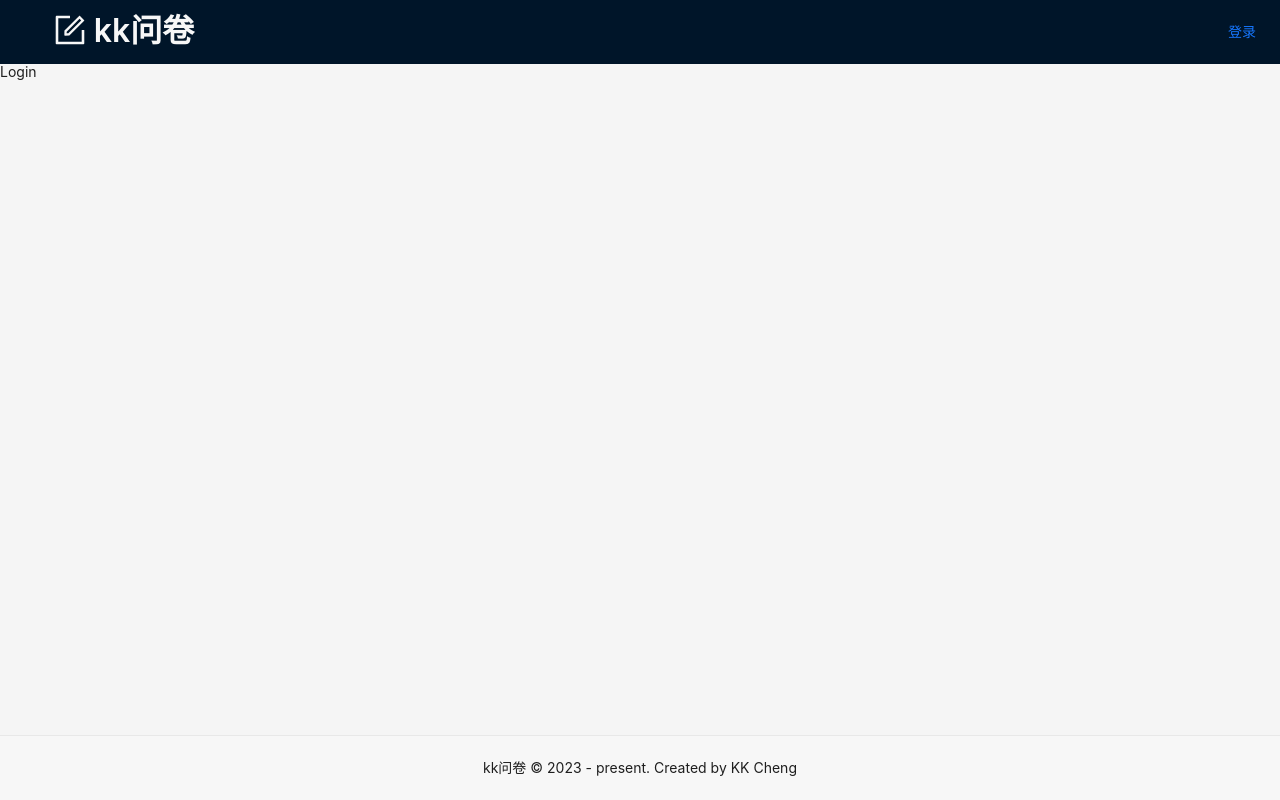
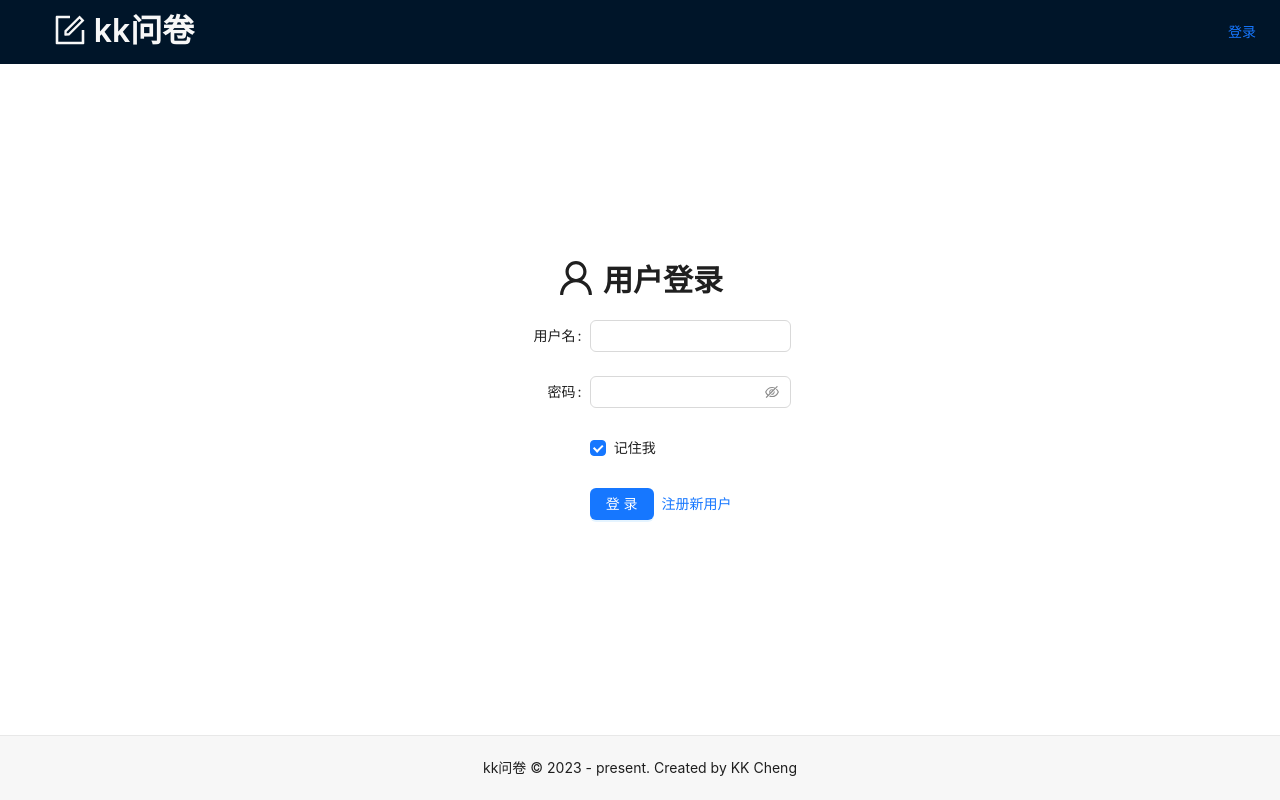
Before and after one commit to Shadows-kk/kk-question, a React (Create React App) app: page /login in a window 1280 px wide. Built offline with nearby package versions, Linux system fonts and the light colour scheme; the HTML template or start-up script is replaced by a standard one.

Commit message:
feat: 登录页UI

```diff
--- /dev/null
+++ b/src/pages/Login.module.scss
@@ -0,0 +1,9 @@
+.container{
+  height: calc(100vh - 65px - 64px);
+  background-color: #fff;
+  display: flex;
+  flex-direction: column;
+  justify-content: center;
+  align-items: center;
+
+}
--- a/src/pages/Login.tsx
+++ b/src/pages/Login.tsx
@@ -1,10 +1,81 @@
-import React, { FC } from 'react'
+import React, { FC, useEffect } from 'react'
+import styles from './Login.module.scss'
+import { Link } from 'react-router-dom'
+import { Typography, Space, Form, Input, Button, Checkbox } from 'antd'
+import { UserOutlined } from '@ant-design/icons'
+import { REGISTER_PATHNAME } from '../router'
 
-const Login: FC = () => {
+const { Title } = Typography
+const USERNAME_KEY = 'username'
+const PASSWORD_KEY = 'password'
+const remberForm = (username: string, password: string) => {
+  localStorage.setItem(USERNAME_KEY, username)
+  localStorage.setItem(PASSWORD_KEY, password)
+}
+const removeForm = () => {
+  localStorage.removeItem(USERNAME_KEY)
+  localStorage.removeItem(PASSWORD_KEY)
+}
+const getFormByLocal = () => {
+  return {
+    username: localStorage.getItem(USERNAME_KEY),
+    password: localStorage.getItem(PASSWORD_KEY),
+  }
+}
+const Register: FC = () => {
+  const [form] = Form.useForm()
+
+  useEffect(() => {
+    const { username, password } = getFormByLocal()
+    form.setFieldsValue({ username, password })
+  }, [])
+  const onFinish = (values: any) => {
+    console.log(values)
+    const { username, password, remember } = values
+    if (remember) {
+      remberForm(username, password)
+    } else {
+      removeForm()
+    }
+  }
   return (
-    <>
-      <div>Login</div>
-    </>
+    <div className={styles.container}>
+      <div>
+        <Space>
+          <Title>
+            <UserOutlined></UserOutlined>
+          </Title>
+          <Title level={2}>用户登录</Title>
+        </Space>
+      </div>
+      <div>
+        <Form
+          form={form}
+          labelCol={{ span: 8 }}
+          wrapperCol={{ span: 16 }}
+          onFinish={onFinish}
+          initialValues={{ remember: true }}
+        >
+          <Form.Item label="用户名" name="username">
+            <Input />
+          </Form.Item>
+          <Form.Item label="密码" name="password">
+            <Input.Password />
+          </Form.Item>
+          <Form.Item name="remember" valuePropName="checked" wrapperCol={{ offset: 8, span: 16 }}>
+            <Checkbox>记住我</Checkbox>
+          </Form.Item>
+          <Form.Item wrapperCol={{ offset: 8, span: 16 }}>
+            <Space>
+              <Button type="primary" htmlType="submit">
+                登录
+              </Button>
+              <Link to={REGISTER_PATHNAME}>注册新用户</Link>
+            </Space>
+          </Form.Item>
+        </Form>
+      </div>
+    </div>
   )
 }
-export default Login
+export default Register
--- a/src/pages/Register.tsx
+++ b/src/pages/Register.tsx
@@ -7,6 +7,9 @@
 
 const { Title } = Typography
 const Register: FC = () => {
+  const onFinish = (value: any) => {
+    console.log(value)
+  }
   return (
     <div className={styles.container}>
       <div>
@@ -14,11 +17,11 @@
           <Title>
             <UserOutlined></UserOutlined>
           </Title>
-          <Title level={2}>注册用户</Title>
+          <Title level={2}>注册新用户</Title>
         </Space>
       </div>
       <div>
-        <Form labelCol={{ span: 8 }} wrapperCol={{ span: 16 }}>
+        <Form labelCol={{ span: 8 }} wrapperCol={{ span: 16 }} onFinish={onFinish}>
           <Form.Item label="用户名" name="username">
             <Input />
           </Form.Item>
```
